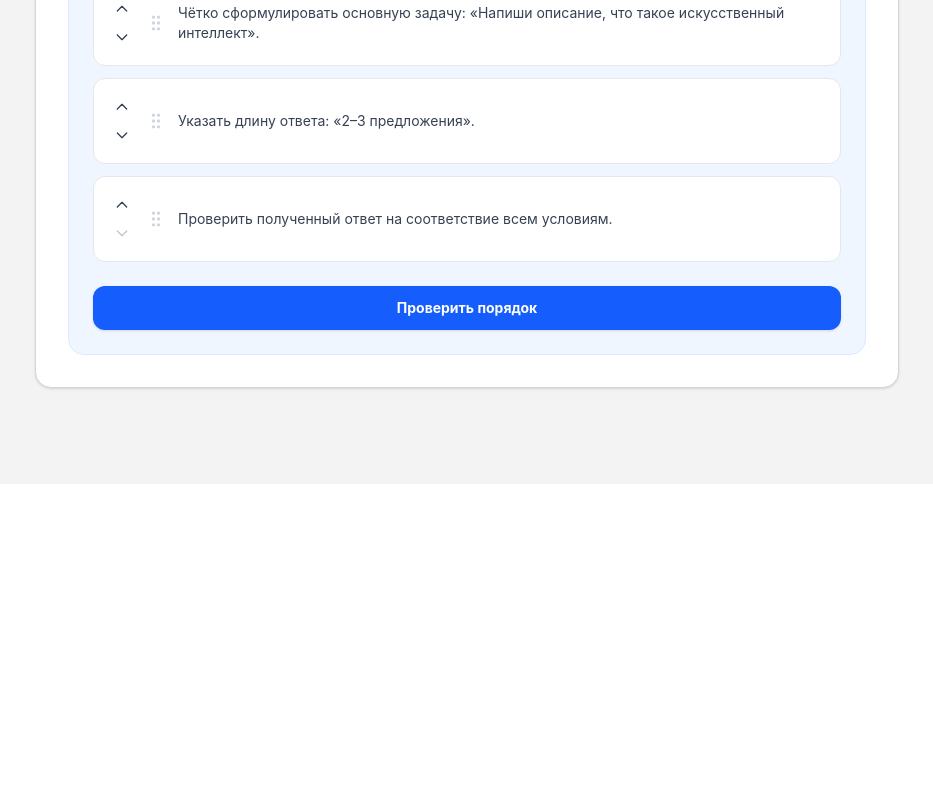
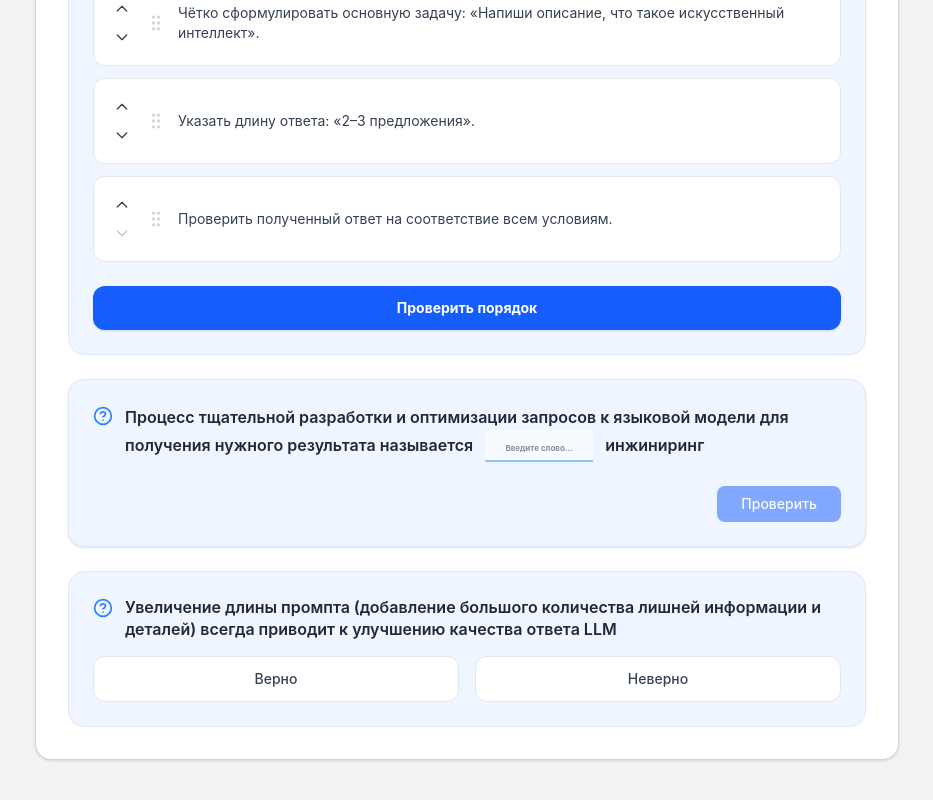
Before and after one commit to miklyaev/Prompt-Engineering-Portal, a React (Vite) app: page /tests in a window 1280 px wide. Shown: the part 2782-3582 px from the top of the page, without its empty margins (173-1106 px from the left). Before the commit the page ends 3266 px from the top, so only its background shows below. Built offline with nearby package versions, Linux system fonts and the light colour scheme.

Commit message:
new components

```diff
--- a/src/components/FillTheBlank.tsx
+++ b/src/components/FillTheBlank.tsx
@@ -10,7 +10,7 @@ function cn(...inputs: ClassValue[]) {
 
 interface FillTheBlankProps {
 	question: string;
-	correctAnswer: string;
+	correctAnswer: string | string[];
 	className?: string;
 }
 
@@ -21,7 +21,16 @@ const FillTheBlank: React.FC<FillTheBlankProps> = ({
 }) => {
 	const [userInput, setUserInput] = useState('');
 	const [isSubmitted, setIsSubmitted] = useState(false);
-	const isCorrect = userInput.trim().toLowerCase() === correctAnswer.toLowerCase();
+
+	const checkCorrectness = () => {
+		const input = userInput.trim().toLowerCase();
+		if (Array.isArray(correctAnswer)) {
+			return correctAnswer.some(ans => ans.toLowerCase() === input);
+		}
+		return input === correctAnswer.toLowerCase();
+	};
+
+	const isCorrect = checkCorrectness();
 
 	const parts = question.split('______');
 
@@ -35,6 +44,8 @@ const FillTheBlank: React.FC<FillTheBlankProps> = ({
 		setUserInput('');
 		setIsSubmitted(false);
 	};
+
+	const displayAnswer = Array.isArray(correctAnswer) ? correctAnswer[0] : correctAnswer;
 
 	return (
 		<div className={cn("bg-blue-50 border border-blue-100 rounded-2xl p-6 space-y-4 shadow-sm", className)}>
@@ -55,7 +66,7 @@ const FillTheBlank: React.FC<FillTheBlankProps> = ({
 								isSubmitted && isCorrect && "border-green-500 text-green-600 bg-green-50",
 								isSubmitted && !isCorrect && "border-red-500 text-red-600 bg-red-50"
 							)}
-							style={{ width: `${Math.max(correctAnswer.length + 2, 10)}ch` }}
+							style={{ width: `${Math.max(displayAnswer.length + 2, 10)}ch` }}
 						/>
 					</form>
 					{parts[1]}
--- a/src/data/tests.json
+++ b/src/data/tests.json
@@ -107,6 +107,22 @@
 				"Потребовать простоты и ясности: «Используй простые слова, без сложных терминов».",
 				"Проверить полученный ответ на соответствие всем условиям."
 			]
+		},
+		{
+			"id": "st-7",
+			"type": "fill-the-blank",
+			"question": "Процесс тщательной разработки и оптимизации запросов к языковой модели для получения нужного результата называется ______ инжиниринг",
+			"correctAnswer": [
+				"промпт",
+				"prompt"
+			]
+		},
+		{
+			"id": "st-8",
+			"type": "true-false",
+			"question": "Увеличение длины промпта (добавление большого количества лишней информации и деталей) всегда приводит к улучшению качества ответа LLM",
+			"correctAnswer": false,
+			"explanation": "Слишком длинные промпты с избыточной информацией могут запутать модель, отвлечь её от ключевой задачи и привести к менее точным результатам. Важнее не длина, а ясность, конкретика и релевантность данных в промпте."
 		}
 	]
 }
```
